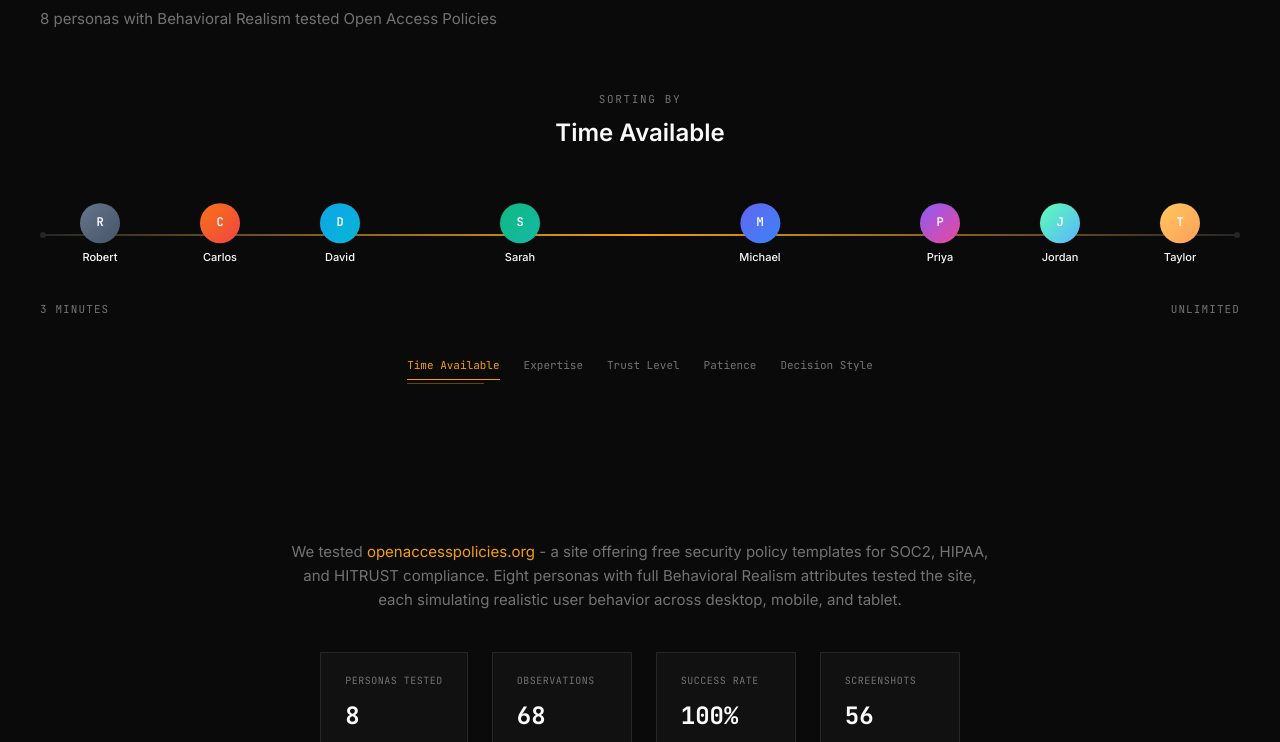
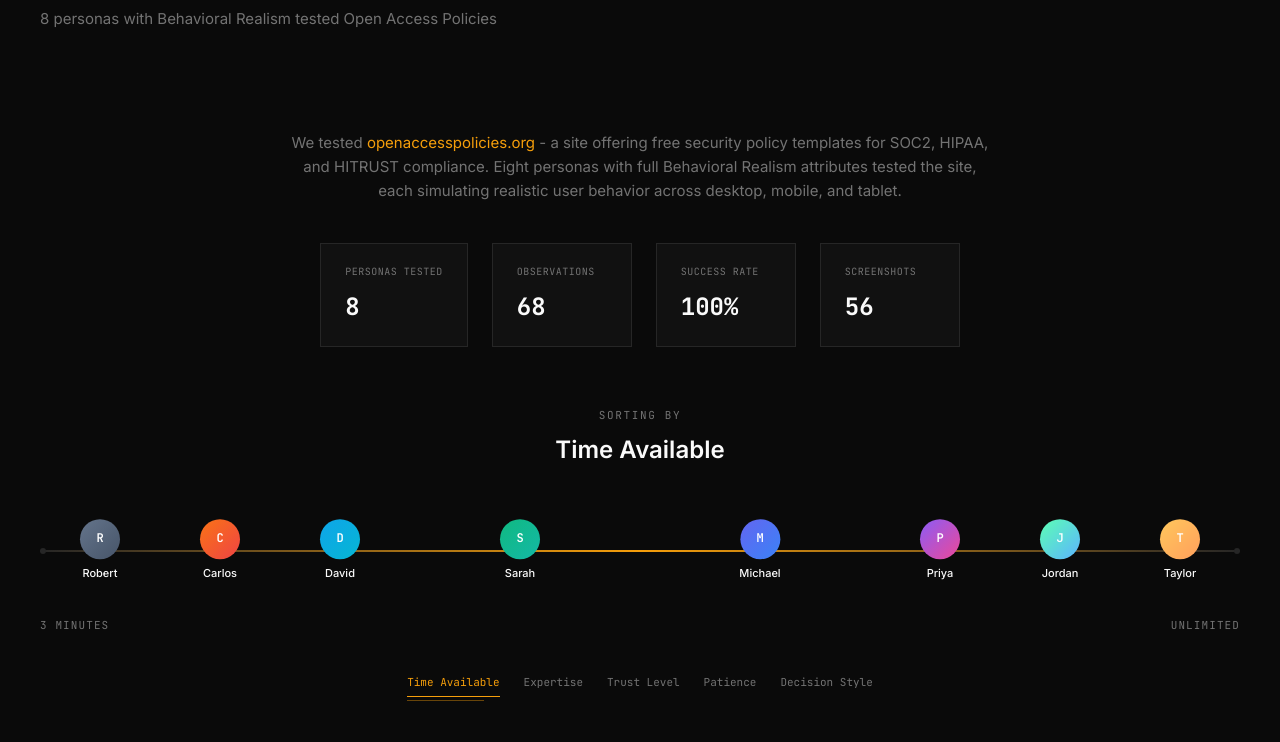
Before and after one commit to persona-spec/personaspec.dev, a plain HTML site: page case-study.html in a window 1280 px wide. Shown: the part 204-946 px from the top of the page. Drawn offline with Linux system fonts and the light colour scheme.

Commit message:
Move spectrum below stats, reduce header whitespace
- Relocated persona spectrum visualization to just above persona tabs
- Added section--tight-top variant to reduce top padding
- Creates better visual flow: header → intro → stats → spectrum → tabs

```diff
--- a/case-study.html
+++ b/case-study.html
@@ -477,11 +477,14 @@
       }
     }
 
+    /* Tight top section variant */
+    .section--tight-top {
+      padding-top: 40px;
+    }
+
     /* Persona Spectrum Visualization */
     .spectrum-container {
-      max-width: var(--max-width);
-      margin: 0 auto;
-      padding: 0 var(--content-padding) 60px;
+      margin-bottom: 48px;
     }
 
     .spectrum-metric {
@@ -718,6 +721,34 @@
       8 personas with Behavioral Realism tested Open Access Policies
     </p>
   </header>
+
+  <section class="section section--tight-top">
+    <div class="case-intro">
+      <p>
+        We tested <a href="https://openaccesspolicies.org" target="_blank" rel="noopener">openaccesspolicies.org</a> - a site offering free security policy templates for SOC2, HIPAA, and HITRUST compliance.
+        Eight personas with full Behavioral Realism attributes tested the site, each simulating realistic user behavior across desktop, mobile, and tablet.
+      </p>
+    </div>
+
+    <!-- Summary Stats -->
+    <div class="summary-stats">
+      <div class="stat">
+        <div class="stat__label">Personas Tested</div>
+        <div class="stat__value">8</div>
+      </div>
+      <div class="stat">
+        <div class="stat__label">Observations</div>
+        <div class="stat__value">68</div>
+      </div>
+      <div class="stat">
+        <div class="stat__label">Success Rate</div>
+        <div class="stat__value">100%</div>
+      </div>
+      <div class="stat">
+        <div class="stat__label">Screenshots</div>
+        <div class="stat__value">56</div>
+      </div>
+    </div>
 
     <!-- Persona Spectrum Visualization -->
     <div class="spectrum-container" id="spectrum">
@@ -796,34 +827,6 @@
           Decision Style
           <span class="spectrum-progress"></span>
         </button>
-    </div>
-  </div>
-
-  <section class="section">
-    <div class="case-intro">
-      <p>
-        We tested <a href="https://openaccesspolicies.org" target="_blank" rel="noopener">openaccesspolicies.org</a> - a site offering free security policy templates for SOC2, HIPAA, and HITRUST compliance.
-        Eight personas with full Behavioral Realism attributes tested the site, each simulating realistic user behavior across desktop, mobile, and tablet.
-      </p>
-    </div>
-
-    <!-- Summary Stats -->
-    <div class="summary-stats">
-      <div class="stat">
-        <div class="stat__label">Personas Tested</div>
-        <div class="stat__value">8</div>
-      </div>
-      <div class="stat">
-        <div class="stat__label">Observations</div>
-        <div class="stat__value">68</div>
-      </div>
-      <div class="stat">
-        <div class="stat__label">Success Rate</div>
-        <div class="stat__value">100%</div>
-      </div>
-      <div class="stat">
-        <div class="stat__label">Screenshots</div>
-        <div class="stat__value">56</div>
       </div>
     </div>
 
```
Lines whose indentation alone changed are shown as unchanged.
